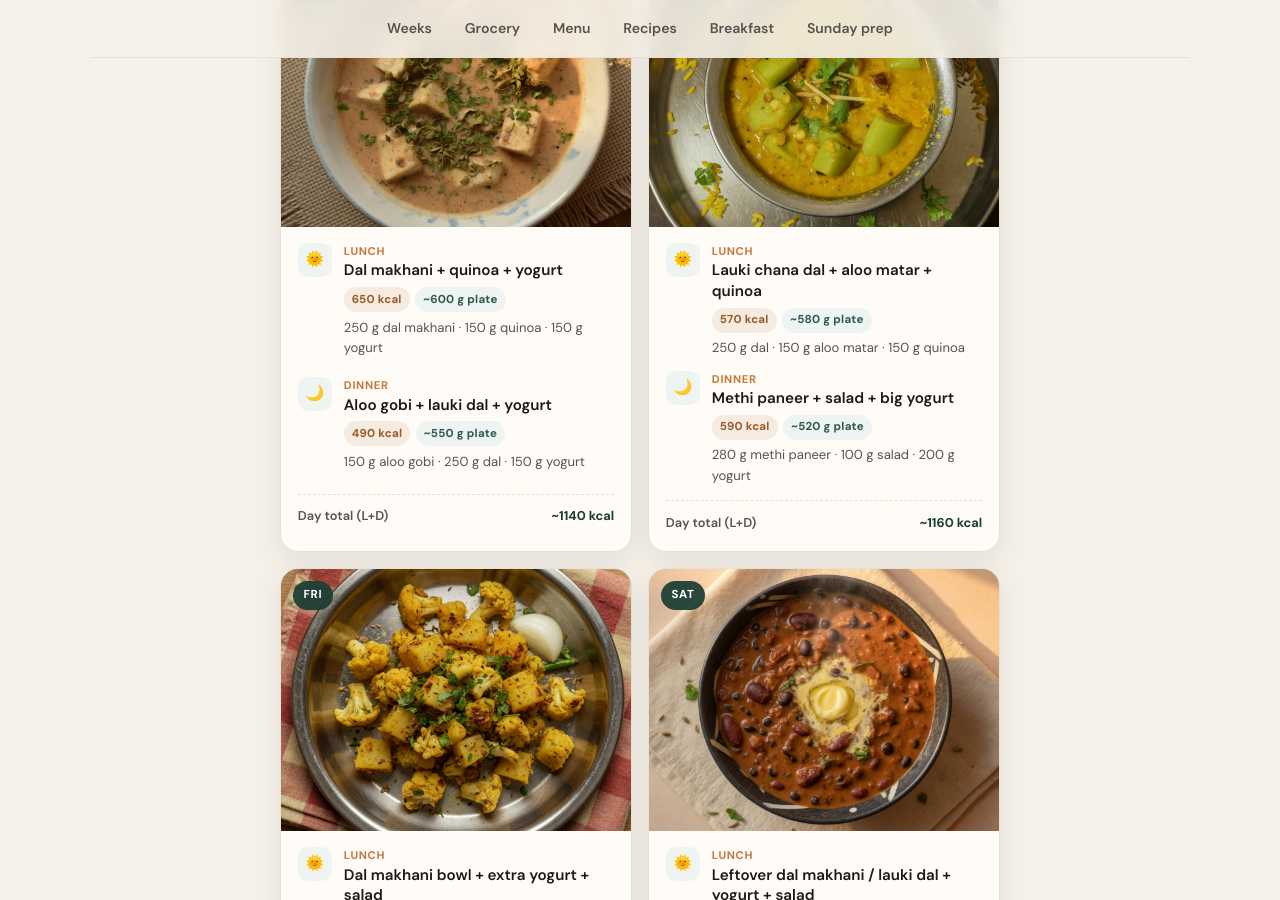
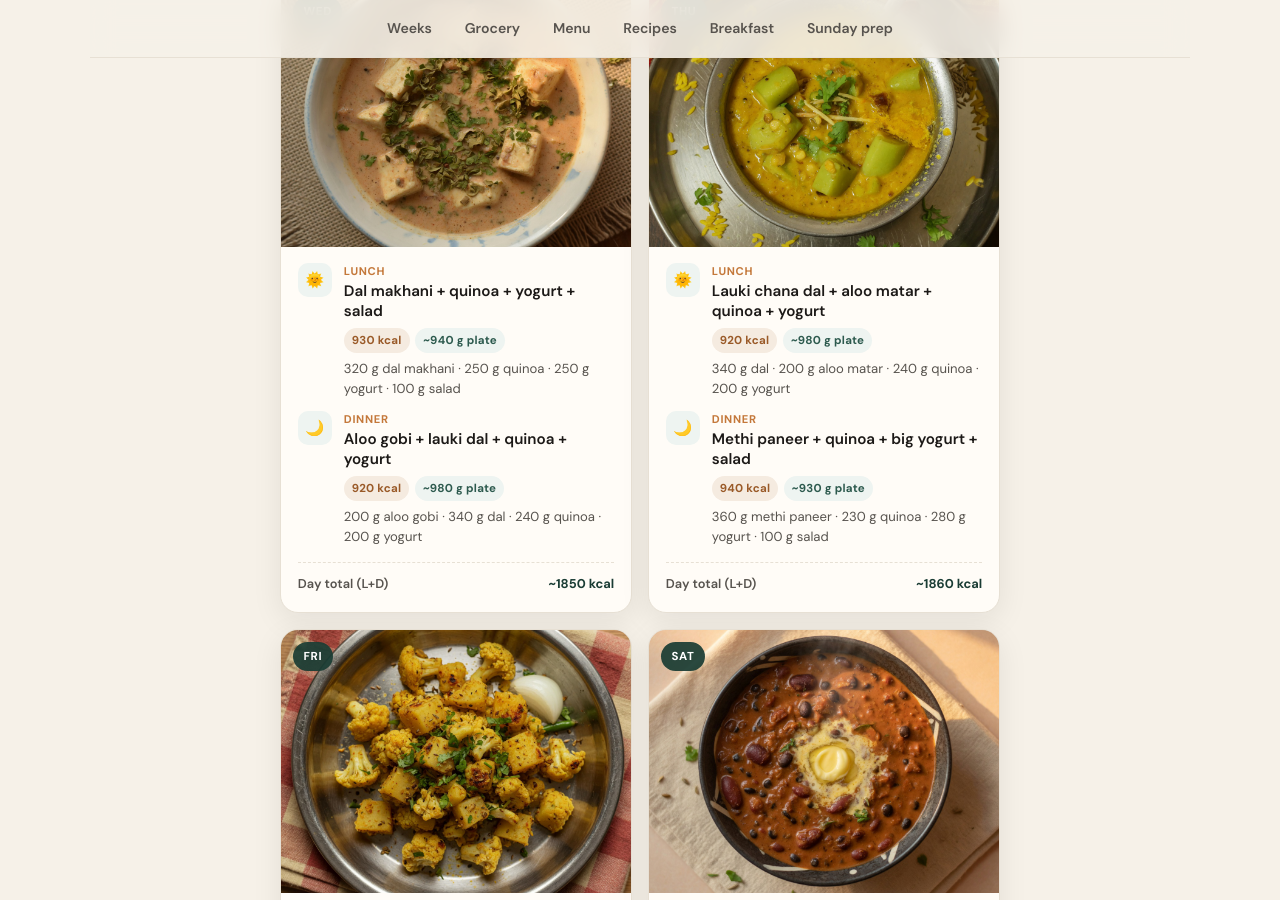
Before and after one commit to tanishqaggarwal/tanishqaggarwal.github.io, a Jekyll site: the page meal-prep/week-comfort.html, which Jekyll copies as it is, in a window 1280 px wide and 900 px high, scrolled down 3166 px. Built offline with Jekyll 4.4.1, drawn with Linux system fonts in a browser that asks for light colours; some of the changed text lies outside the part shown.

Commit message:
Update portions

```diff
--- a/meal-prep/week-comfort.html
+++ b/meal-prep/week-comfort.html
@@ -128,7 +128,7 @@
               <label>
                 <input type="checkbox" data-key="d2" />
                 <span class="box" aria-hidden="true"><svg viewBox="0 0 24 24"><path d="M5 13l4 4L19 7"/></svg></span>
-                <span class="item-text">Greek yogurt / hung curd<small>1.5–2 kg</small></span>
+                <span class="item-text">Greek yogurt / hung curd<small>2–2.5 kg (220–280 g / meal)</small></span>
               </label>
             </li>
             <li>
@@ -168,7 +168,7 @@
               <label>
                 <input type="checkbox" data-key="l4" />
                 <span class="box" aria-hidden="true"><svg viewBox="0 0 24 24"><path d="M5 13l4 4L19 7"/></svg></span>
-                <span class="item-text">Quinoa or brown rice<small>1 kg</small></span>
+                <span class="item-text">Quinoa or brown rice<small>1–1.2 kg (larger daily portions)</small></span>
               </label>
             </li>
             <li>
@@ -214,7 +214,7 @@
     <div class="wrap">
       <div class="section-head">
         <h2>7-day menu</h2>
-        <p>Lunch + dinner. Richer dals this week — keep yogurt generous and sabzi portions honest on the scale. Calorie and weight figures are estimates for the plated portions shown. No mushrooms.</p>
+        <p>Lunch + dinner aimed at <strong>~1800–1900 kcal</strong> combined. Dal makhani weeks are dense — still hit the gram targets on grain and yogurt. No mushrooms. Estimates ±15%.</p>
       </div>
       <div class="days">
         <article class="day-card">
@@ -228,20 +228,20 @@
               <div>
                 <div class="meal-label">Lunch</div>
                 <div class="meal-title">Dal makhani + quinoa + salad + yogurt</div>
-                <div class="meal-meta"><span class="meta-pill kcal">665 kcal</span><span class="meta-pill grams">~630 g plate</span></div>
-                <div class="note-est">250 g dal makhani · 150 g quinoa · 80 g salad · 150 g yogurt</div>
+                <div class="meal-meta"><span class="meta-pill kcal">930 kcal</span><span class="meta-pill grams">~950 g plate</span></div>
+                <div class="note-est">320 g dal makhani · 250 g quinoa · 100 g salad · 250 g yogurt</div>
               </div>
             </div>
             <div class="meal">
               <div class="meal-icon" aria-hidden="true">🌙</div>
               <div>
                 <div class="meal-label">Dinner</div>
-                <div class="meal-title">Lauki chana dal + aloo gobi + quinoa</div>
-                <div class="meal-meta"><span class="meta-pill kcal">550 kcal</span><span class="meta-pill grams">~560 g plate</span></div>
-                <div class="note-est">250 g lauki dal · 150 g aloo gobi · 150 g quinoa</div>
+                <div class="meal-title">Lauki chana dal + aloo gobi + quinoa + yogurt</div>
+                <div class="meal-meta"><span class="meta-pill kcal">920 kcal</span><span class="meta-pill grams">~980 g plate</span></div>
+                <div class="note-est">340 g lauki dal · 200 g aloo gobi · 240 g quinoa · 200 g yogurt</div>
               </div>
             </div>
-            <div class="day-total"><span>Day total (L+D)</span><strong>~1215 kcal</strong></div>
+            <div class="day-total"><span>Day total (L+D)</span><strong>~1850 kcal</strong></div>
           </div>
         </article>
         <article class="day-card">
@@ -254,21 +254,21 @@
               <div class="meal-icon" aria-hidden="true">🌞</div>
               <div>
                 <div class="meal-label">Lunch</div>
-                <div class="meal-title">Lauki chana dal + quinoa + raita</div>
-                <div class="meal-meta"><span class="meta-pill kcal">510 kcal</span><span class="meta-pill grams">~580 g plate</span></div>
-                <div class="note-est">250 g dal · 150 g quinoa · 120 g raita</div>
+                <div class="meal-title">Lauki chana dal + quinoa + raita + salad</div>
+                <div class="meal-meta"><span class="meta-pill kcal">900 kcal</span><span class="meta-pill grams">~940 g plate</span></div>
+                <div class="note-est">340 g dal · 250 g quinoa · 200 g raita · 100 g salad</div>
               </div>
             </div>
             <div class="meal">
               <div class="meal-icon" aria-hidden="true">🌙</div>
               <div>
                 <div class="meal-label">Dinner</div>
-                <div class="meal-title">Methi paneer + aloo matar + salad</div>
-                <div class="meal-meta"><span class="meta-pill kcal">580 kcal</span><span class="meta-pill grams">~540 g plate</span></div>
-                <div class="note-est">280 g methi paneer · 150 g aloo matar · 80 g salad</div>
+                <div class="meal-title">Methi paneer + aloo matar + quinoa + yogurt</div>
+                <div class="meal-meta"><span class="meta-pill kcal">960 kcal</span><span class="meta-pill grams">~980 g plate</span></div>
+                <div class="note-est">350 g methi paneer · 180 g aloo matar · 230 g quinoa · 200 g yogurt</div>
               </div>
             </div>
-            <div class="day-total"><span>Day total (L+D)</span><strong>~1090 kcal</strong></div>
+            <div class="day-total"><span>Day total (L+D)</span><strong>~1860 kcal</strong></div>
           </div>
         </article>
         <article class="day-card">
@@ -281,21 +281,21 @@
               <div class="meal-icon" aria-hidden="true">🌞</div>
               <div>
                 <div class="meal-label">Lunch</div>
-                <div class="meal-title">Dal makhani + quinoa + yogurt</div>
-                <div class="meal-meta"><span class="meta-pill kcal">650 kcal</span><span class="meta-pill grams">~600 g plate</span></div>
-                <div class="note-est">250 g dal makhani · 150 g quinoa · 150 g yogurt</div>
+                <div class="meal-title">Dal makhani + quinoa + yogurt + salad</div>
+                <div class="meal-meta"><span class="meta-pill kcal">930 kcal</span><span class="meta-pill grams">~940 g plate</span></div>
+                <div class="note-est">320 g dal makhani · 250 g quinoa · 250 g yogurt · 100 g salad</div>
               </div>
             </div>
             <div class="meal">
               <div class="meal-icon" aria-hidden="true">🌙</div>
               <div>
                 <div class="meal-label">Dinner</div>
-                <div class="meal-title">Aloo gobi + lauki dal + yogurt</div>
-                <div class="meal-meta"><span class="meta-pill kcal">490 kcal</span><span class="meta-pill grams">~550 g plate</span></div>
-                <div class="note-est">150 g aloo gobi · 250 g dal · 150 g yogurt</div>
+                <div class="meal-title">Aloo gobi + lauki dal + quinoa + yogurt</div>
+                <div class="meal-meta"><span class="meta-pill kcal">920 kcal</span><span class="meta-pill grams">~980 g plate</span></div>
+                <div class="note-est">200 g aloo gobi · 340 g dal · 240 g quinoa · 200 g yogurt</div>
               </div>
             </div>
-            <div class="day-total"><span>Day total (L+D)</span><strong>~1140 kcal</strong></div>
+            <div class="day-total"><span>Day total (L+D)</span><strong>~1850 kcal</strong></div>
           </div>
         </article>
         <article class="day-card">
@@ -308,21 +308,21 @@
               <div class="meal-icon" aria-hidden="true">🌞</div>
               <div>
                 <div class="meal-label">Lunch</div>
-                <div class="meal-title">Lauki chana dal + aloo matar + quinoa</div>
-                <div class="meal-meta"><span class="meta-pill kcal">570 kcal</span><span class="meta-pill grams">~580 g plate</span></div>
-                <div class="note-est">250 g dal · 150 g aloo matar · 150 g quinoa</div>
+                <div class="meal-title">Lauki chana dal + aloo matar + quinoa + yogurt</div>
+                <div class="meal-meta"><span class="meta-pill kcal">920 kcal</span><span class="meta-pill grams">~980 g plate</span></div>
+                <div class="note-est">340 g dal · 200 g aloo matar · 240 g quinoa · 200 g yogurt</div>
               </div>
             </div>
             <div class="meal">
               <div class="meal-icon" aria-hidden="true">🌙</div>
               <div>
                 <div class="meal-label">Dinner</div>
-                <div class="meal-title">Methi paneer + salad + big yogurt</div>
-                <div class="meal-meta"><span class="meta-pill kcal">590 kcal</span><span class="meta-pill grams">~520 g plate</span></div>
-                <div class="note-est">280 g methi paneer · 100 g salad · 200 g yogurt</div>
+                <div class="meal-title">Methi paneer + quinoa + big yogurt + salad</div>
+                <div class="meal-meta"><span class="meta-pill kcal">940 kcal</span><span class="meta-pill grams">~930 g plate</span></div>
+                <div class="note-est">360 g methi paneer · 230 g quinoa · 280 g yogurt · 100 g salad</div>
               </div>
             </div>
-            <div class="day-total"><span>Day total (L+D)</span><strong>~1160 kcal</strong></div>
+            <div class="day-total"><span>Day total (L+D)</span><strong>~1860 kcal</strong></div>
           </div>
         </article>
         <article class="day-card">
@@ -335,21 +335,21 @@
               <div class="meal-icon" aria-hidden="true">🌞</div>
               <div>
                 <div class="meal-label">Lunch</div>
-                <div class="meal-title">Dal makhani bowl + extra yogurt + salad</div>
-                <div class="meal-meta"><span class="meta-pill kcal">695 kcal</span><span class="meta-pill grams">~650 g plate</span></div>
-                <div class="note-est">250 g dal · 150 g grain · 200 g yogurt · 80 g salad</div>
+                <div class="meal-title">Dal makhani bowl + extra yogurt + salad + grain</div>
+                <div class="meal-meta"><span class="meta-pill kcal">940 kcal</span><span class="meta-pill grams">~980 g plate</span></div>
+                <div class="note-est">320 g dal makhani · 250 g grain · 280 g yogurt · 100 g salad</div>
               </div>
             </div>
             <div class="meal">
               <div class="meal-icon" aria-hidden="true">🌙</div>
               <div>
                 <div class="meal-label">Dinner</div>
-                <div class="meal-title">Aloo gobi + methi paneer leftover + dal</div>
-                <div class="meal-meta"><span class="meta-pill kcal">600 kcal</span><span class="meta-pill grams">~560 g plate</span></div>
-                <div class="note-est">150 g aloo gobi · 200 g paneer curry · 180 g dal</div>
+                <div class="meal-title">Aloo gobi + methi paneer + lauki dal</div>
+                <div class="meal-meta"><span class="meta-pill kcal">920 kcal</span><span class="meta-pill grams">~950 g plate</span></div>
+                <div class="note-est">180 g aloo gobi · 300 g methi paneer · 300 g dal · 150 g quinoa</div>
               </div>
             </div>
-            <div class="day-total"><span>Day total (L+D)</span><strong>~1295 kcal</strong></div>
+            <div class="day-total"><span>Day total (L+D)</span><strong>~1860 kcal</strong></div>
           </div>
         </article>
         <article class="day-card">
@@ -362,21 +362,21 @@
               <div class="meal-icon" aria-hidden="true">🌞</div>
               <div>
                 <div class="meal-label">Lunch</div>
-                <div class="meal-title">Leftover dal makhani / lauki dal + yogurt + salad</div>
-                <div class="meal-meta"><span class="meta-pill kcal">675 kcal</span><span class="meta-pill grams">~640 g plate</span></div>
-                <div class="note-est">250 g dal · 150 g grain · 200 g yogurt · 80 g salad</div>
+                <div class="meal-title">Leftover dal makhani / lauki dal + yogurt + salad + grain</div>
+                <div class="meal-meta"><span class="meta-pill kcal">930 kcal</span><span class="meta-pill grams">~980 g plate</span></div>
+                <div class="note-est">340 g dal · 250 g grain · 280 g yogurt · 100 g salad</div>
               </div>
             </div>
             <div class="meal">
               <div class="meal-icon" aria-hidden="true">🌙</div>
               <div>
                 <div class="meal-label">Dinner</div>
-                <div class="meal-title">Methi paneer + aloo matar + quinoa</div>
-                <div class="meal-meta"><span class="meta-pill kcal">710 kcal</span><span class="meta-pill grams">~580 g plate</span></div>
-                <div class="note-est">250 g methi paneer · 140 g aloo matar · 150 g quinoa</div>
+                <div class="meal-title">Methi paneer + aloo matar + quinoa + yogurt</div>
+                <div class="meal-meta"><span class="meta-pill kcal">940 kcal</span><span class="meta-pill grams">~980 g plate</span></div>
+                <div class="note-est">320 g methi paneer · 180 g aloo matar · 240 g quinoa · 200 g yogurt</div>
               </div>
             </div>
-            <div class="day-total"><span>Day total (L+D)</span><strong>~1385 kcal</strong></div>
+            <div class="day-total"><span>Day total (L+D)</span><strong>~1870 kcal</strong></div>
           </div>
         </article>
         <article class="day-card">
@@ -389,21 +389,21 @@
               <div class="meal-icon" aria-hidden="true">🌞</div>
               <div>
                 <div class="meal-label">Lunch</div>
-                <div class="meal-title">Paneer + yogurt + salad + leftover sabzi</div>
-                <div class="meal-meta"><span class="meta-pill kcal">540 kcal</span><span class="meta-pill grams">~480 g plate</span></div>
-                <div class="note-est">100 g paneer · 200 g yogurt · 100 g salad · 100 g sabzi</div>
+                <div class="meal-title">Paneer + leftover dal + yogurt + salad + quinoa</div>
+                <div class="meal-meta"><span class="meta-pill kcal">920 kcal</span><span class="meta-pill grams">~920 g plate</span></div>
+                <div class="note-est">130 g paneer · 280 g dal · 220 g yogurt · 100 g salad · 220 g quinoa</div>
               </div>
             </div>
             <div class="meal">
               <div class="meal-icon" aria-hidden="true">🌙</div>
               <div>
                 <div class="meal-label">Dinner</div>
-                <div class="meal-title">Light lauki dal + aloo gobi + yogurt</div>
-                <div class="meal-meta"><span class="meta-pill kcal">460 kcal</span><span class="meta-pill grams">~500 g plate</span></div>
-                <div class="note-est">250 g dal · 120 g aloo gobi · 150 g yogurt</div>
+                <div class="meal-title">Lauki dal + aloo gobi + quinoa + big yogurt</div>
+                <div class="meal-meta"><span class="meta-pill kcal">920 kcal</span><span class="meta-pill grams">~980 g plate</span></div>
+                <div class="note-est">340 g dal · 200 g aloo gobi · 240 g quinoa · 250 g yogurt</div>
               </div>
             </div>
-            <div class="day-total"><span>Day total (L+D)</span><strong>~1000 kcal</strong></div>
+            <div class="day-total"><span>Day total (L+D)</span><strong>~1840 kcal</strong></div>
           </div>
         </article>
       </div>
@@ -412,7 +412,7 @@
         <span class="chip">🥣 Greek yogurt<span class="chip-meta">150 g · ~130 kcal</span></span>
         <span class="chip">🥒 Cucumber + yogurt<span class="chip-meta">200 g · ~90 kcal</span></span>
       </div>
-      <p class="note-est" style="margin-top:0.85rem;">Snack kcal are per single serving. Breakfast (~320–450 kcal) is extra each day.</p>
+      <p class="note-est" style="margin-top:0.85rem;">L+D target ~1800–1900 kcal. Snacks optional. Breakfast (~320–450 kcal) is extra if you want ~2200+ total.</p>
     </div>
   </section>
 
@@ -748,7 +748,7 @@
           </div>
           <ol class="prep-list">
           <li>Cool dal makhani fully before lids (it thickens a lot cold — portion while warm-spoonable).</li>
-          <li>Box: dals 250 g, paneer curry 280 g, sabzi 150–250 g, grain 150 g, yogurt 150–200 g.</li>
+          <li>Box for ~1850 kcal days: dals <strong>320–340 g</strong>, methi paneer <strong>320–360 g</strong>, sabzi <strong>180–200 g</strong>, grain <strong>230–250 g</strong>, yogurt <strong>220–280 g</strong>.</li>
           </ol>
         </div>
       </div>
```
Also changed, not shown: meal-prep/week-green.html (+51 -51 lines), meal-prep/week-north.html (+51 -51 lines), meal-prep/week-veg.html (+52 -52 lines).
